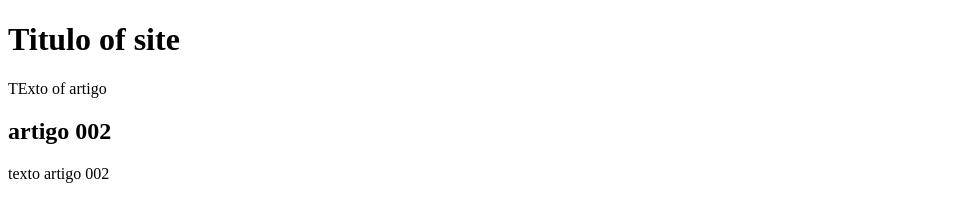
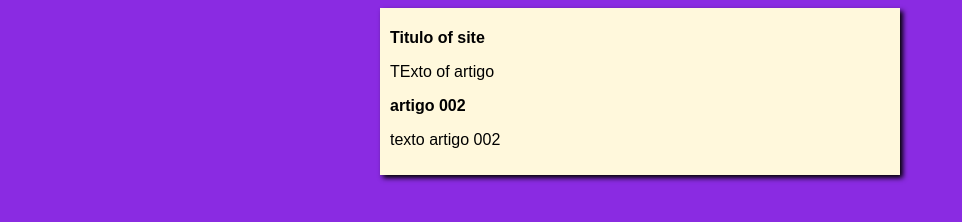
Before and after one commit to Willian-Mascarello/aprendendo-github, a plain HTML site: page index.html in a window 1280 px wide. Shown: the whole page, without its empty margins (0-962 px from the left). Drawn offline with Linux system fonts and the light colour scheme.

Commit message:
iniciei design

```diff
--- /dev/null
+++ b/estilos/style.css
@@ -0,0 +1,18 @@
+* {
+    font-family: Arial, Helvetica, sans-serif;
+    font-size: 16px;
+}
+
+body {
+    background-color: blueviolet;
+
+}
+
+main {
+   background-color: cornsilk;
+   width: 500px;
+   margin: auto;
+   padding: 10px;
+   box-shadow: 3px 3px 5px rgb(0, 0, 0);
+
+}
--- a/index.html
+++ b/index.html
@@ -4,6 +4,7 @@
     <meta charset="UTF-8">
     <meta name="viewport" content="width=device-width, initial-scale=1.0">
     <title>Titulo of site</title>
+    <link rel="stylesheet" href="estilos/style.css">
 </head>
 <body>
     <main>
```
